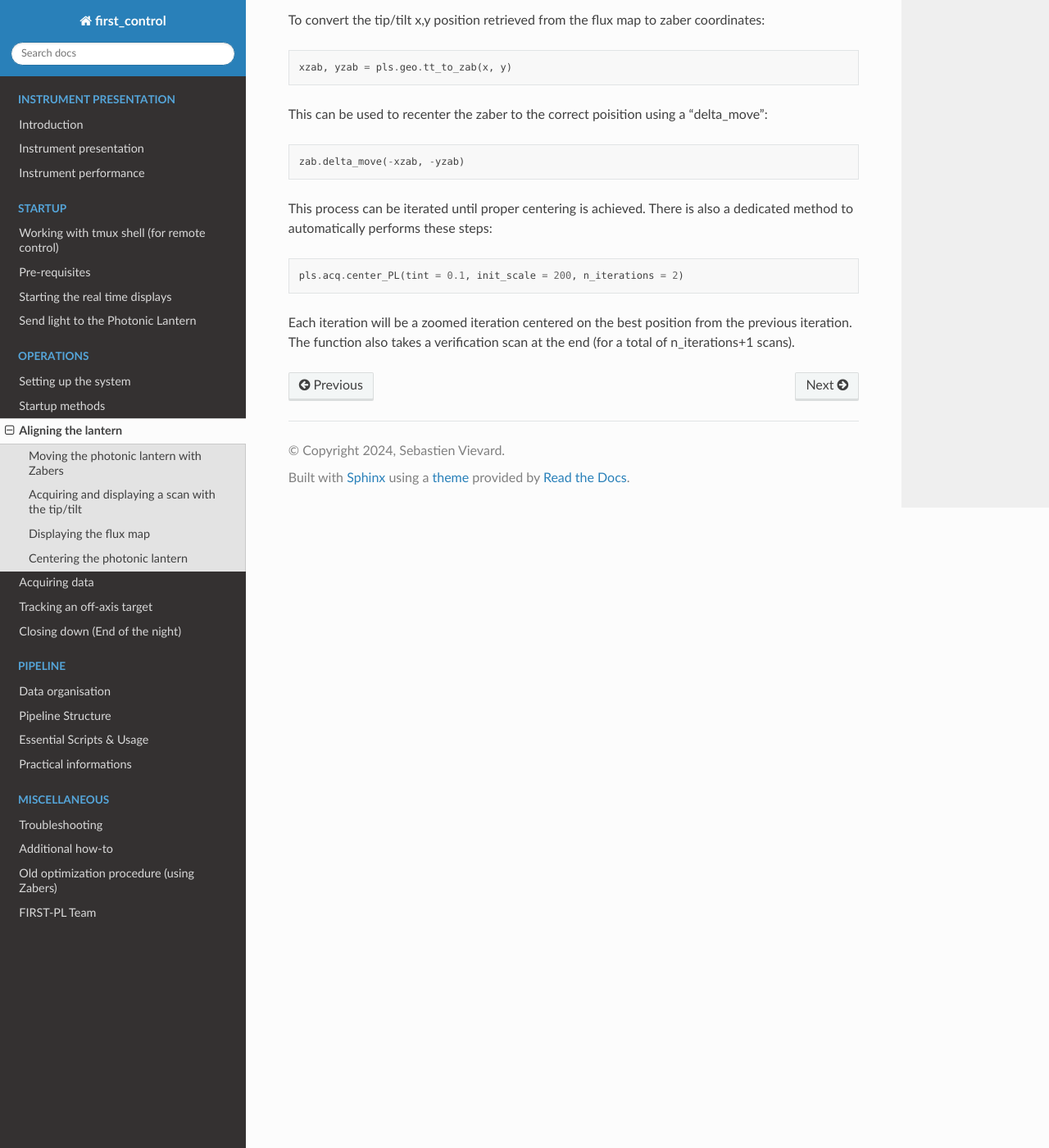
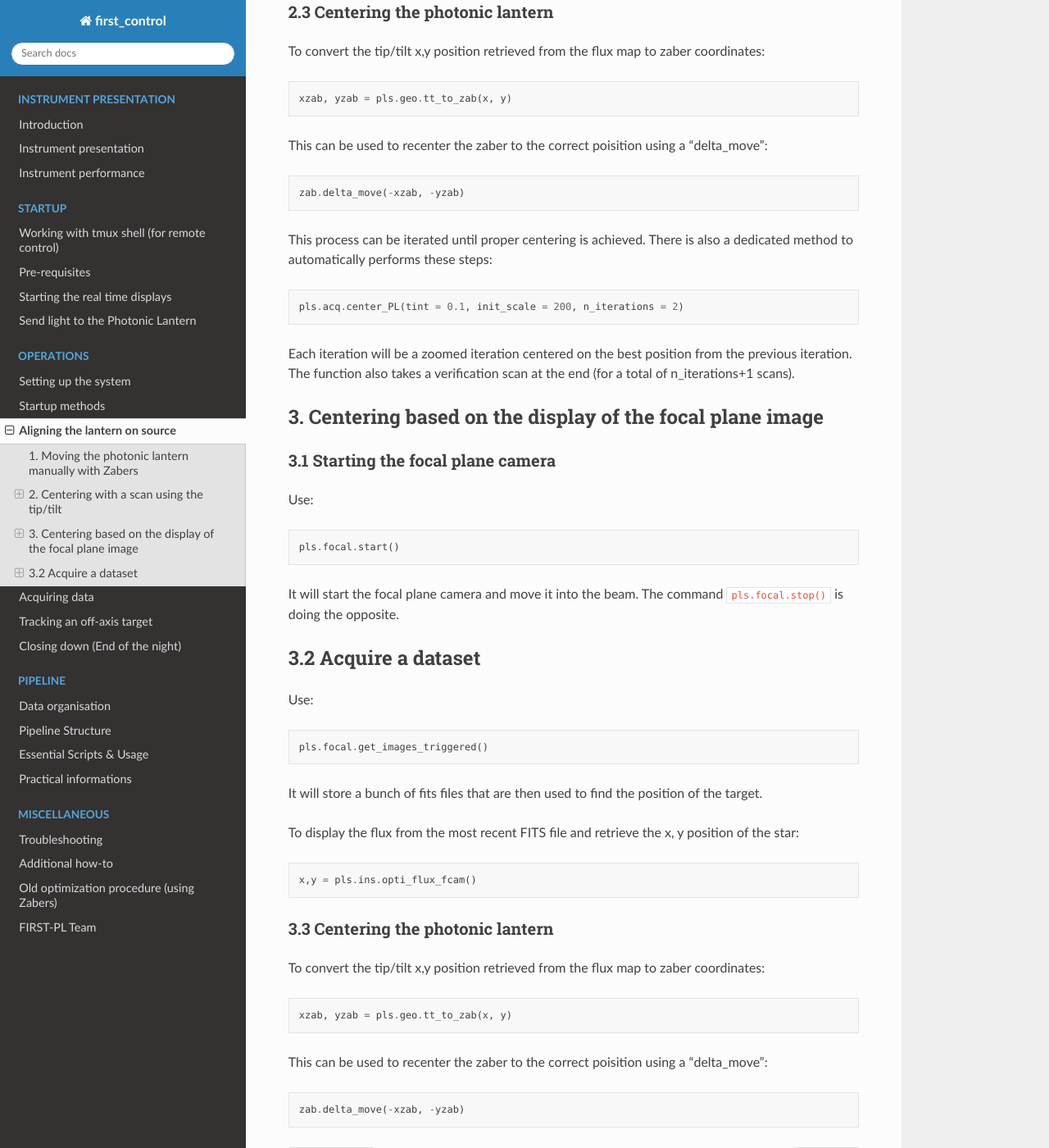
Before and after one commit to scexao-org/first_control, a Sphinx documentation site: the page built from source/operation_centering.md, in a window 1280 px wide and 1400 px high, scrolled down 988 px. Shown: the whole window at 82% size. Built offline with Sphinx 7.4.7 and the Read the Docs theme 3.1.0, drawn with Linux system fonts in a browser that asks for light colours; some of the changed text lies outside the part shown.

Commit message:
upgrade documentation for focal plane camera

````diff
--- a/source/operation_centering.md
+++ b/source/operation_centering.md
@@ -1,6 +1,6 @@
-# Aligning the lantern
+# Aligning the lantern on source
 
-## Moving the photonic lantern with Zabers
+## 1. Moving the photonic lantern manually with Zabers
 
 The Zaber motors move the lantern physically in the focal plane
 
@@ -11,7 +11,9 @@ Commands to check and set the Zaber position:
 
 Note that all these commands take and return values in units of zaber steps.
 
-## Acquiring and displaying a scan with the tip/tilt
+## 2. Centering with a scan using the tip/tilt
+
+### 2.1 Modulation with the Tip-Tilt
 
 The tip/tilt mirror can be used to quickly acquire a 2D scan to locate the target and centre the PL. A scan is obtained using:
 ```
@@ -21,14 +23,14 @@ The `mod_scale` givens the size of the scan (in mas) and `tint` is the DIT time
 
 This function will return immediately. Look at the fitslogger and fitsmerger terminals to know when the scan is done and the fits file is saved.
 
-## Displaying the flux map
+### 2.2 Displaying the flux map
 
 To display the flux from the most recent FITS file and retrieve the x, y position of the star:
 ```
 x,y = pls.ins.opti_flux()
 ```
 
-## Centering the photonic lantern
+### 2.3 Centering the photonic lantern
 
 To convert the tip/tilt x,y position retrieved from the flux map to zaber coordinates:
 ```
@@ -45,3 +47,38 @@ This process can be iterated until proper centering is achieved. There is also a
 pls.acq.center_PL(tint = 0.1, init_scale = 200, n_iterations = 2)
 ```
 Each iteration will be a zoomed iteration centered on the best position from the previous iteration. The function also takes a verification scan at the end (for a total of n_iterations+1 scans).
+
+## 3. Centering based on the display of the focal plane image
+
+### 3.1 Starting the focal plane camera
+
+Use:
+```
+pls.focal.start()
+```
+It will start the focal plane camera and move it into the beam. The command `pls.focal.stop()` is doing the opposite.
+
+## 3.2 Acquire a dataset
+
+Use:
+```
+pls.focal.get_images_triggered()
+```
+It will store a bunch of fits files that are then used to find the position of the target.
+
+To display the flux from the most recent FITS file and retrieve the x, y position of the star:
+```
+x,y = pls.ins.opti_flux_fcam()
+```
+
+### 3.3 Centering the photonic lantern
+
+To convert the tip/tilt x,y position retrieved from the flux map to zaber coordinates:
+```
+xzab, yzab = pls.geo.tt_to_zab(x, y)
+```
+
+This can be used to recenter the zaber to the correct poisition using a "delta_move":
+```
+zab.delta_move(-xzab, -yzab)
+```
````
Also changed, not shown: source/instrument_setup.md (+6 -2 lines), source/operation_eon.md (+1 -1 lines).
